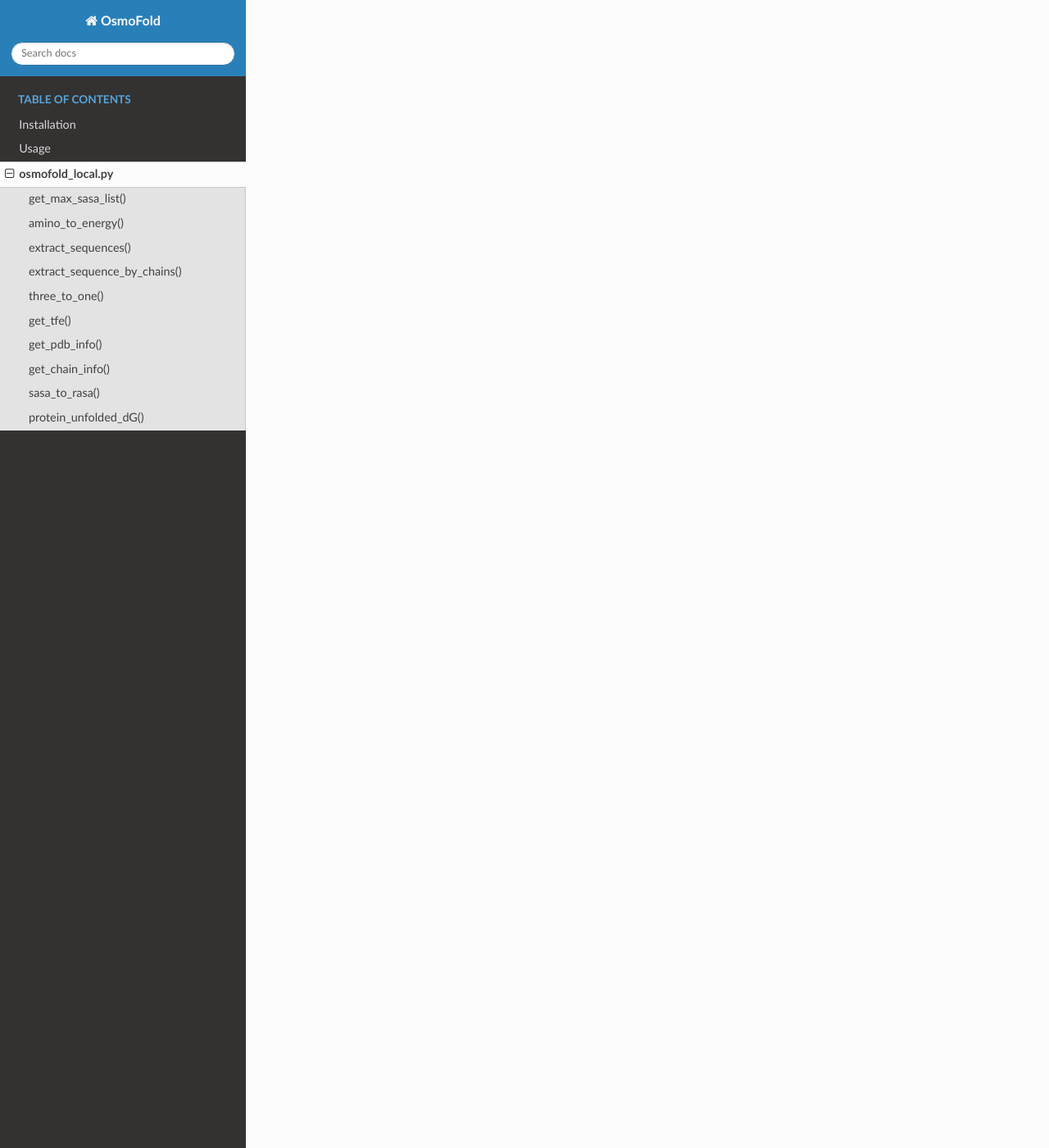
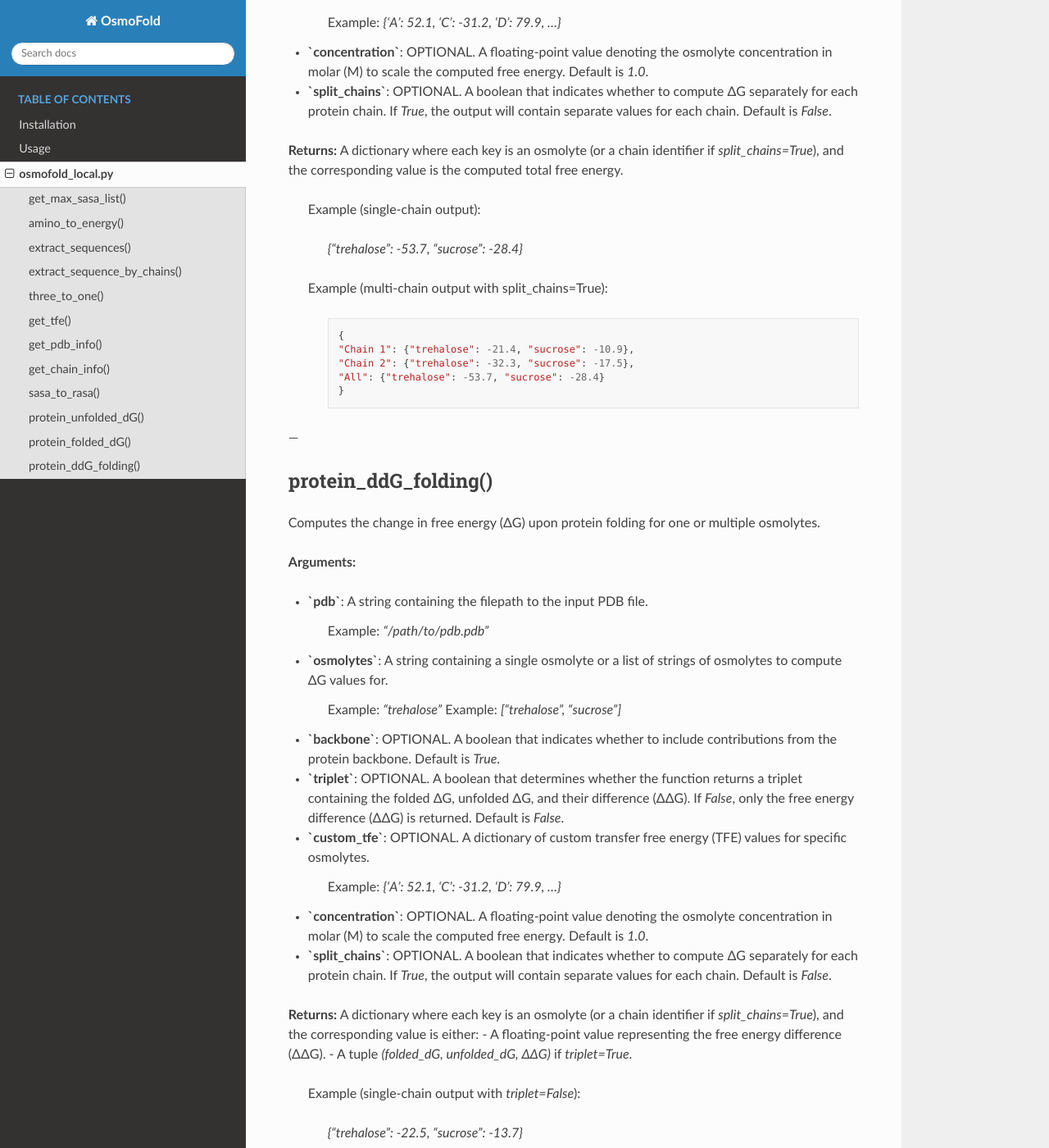
Before and after one commit to vnchlsn/OsmoFold, a Sphinx documentation site: the page built from docs/osmofold_local.rst, in a window 1280 px wide and 1400 px high, scrolled down 6274 px. Shown: the whole window at 82% size. Built offline with Sphinx 7.4.7 and the Read the Docs theme 3.1.0, drawn with Linux system fonts in a browser that asks for light colours; some of the changed text lies outside the part shown.

Commit message:
Minor update to documentation

```diff
--- a/docs/osmofold_local.rst
+++ b/docs/osmofold_local.rst
@@ -177,9 +177,13 @@
 [0] is the sequence of the input protein(s) as a string, and [1] is their corresponding SASA values stored as floats. Also
 contains an "All" key whose corresponding value will be the same as the output of get_pdb_info().
 
-   Example: `{"Chain 1": ["ACD", [52.1, -31.2, 79.9]],
+   Example:
+
+   .. code-block:: python
+
+            {"Chain 1": ["ACD", [52.1, -31.2, 79.9]],
             "Chain 2": ["FPW", [-111.2, 90.4, 51.7]],
-            "All": ["ACDFPW, [52.1, -31.2, 79.9, -111.2, 90.4, 51.7]]}`
+            "All": ["ACDFPW", [52.1, -31.2, 79.9, -111.2, 90.4, 51.7]]}
 
 ---
 
@@ -241,10 +245,120 @@
 
    Example (multi-chain output with split_chains=True):
 
-      `{
-      "Chain 1": {"trehalose": -32.5, "sucrose": -18.4},
-      "Chain 2": {"trehalose": -42.8, "sucrose": -23.7},
-      "All": {"trehalose": -75.3, "sucrose": -42.1}
-      }`
+     .. code-block:: python
+
+            {
+            "Chain 1": {"trehalose": -32.5, "sucrose": -18.4},
+            "Chain 2": {"trehalose": -42.8, "sucrose": -23.7},
+            "All": {"trehalose": -75.3, "sucrose": -42.1}
+            }
+
+---
+
+protein_folded_dG()
+----------------------
+
+Computes the total free energy (ΔG) for the folded protein in the presence of one or multiple osmolytes.
+
+**Arguments:**
+
+- **`pdb`**: A string containing the filepath to the input PDB file.
+
+      Example: `"/path/to/pdb.pdb"`
+
+- **`osmolytes`**: A string containing a single osmolyte or a list of strings of osmolytes to compute ΔG values for.
+
+      Example: `"trehalose"`
+      Example: `["trehalose", "sucrose"]`
+
+- **`backbone`**: OPTIONAL. A boolean that indicates whether to include contributions from the protein backbone. Default is `True`.
+
+- **`custom_tfe`**: OPTIONAL. A dictionary of custom transfer free energy (TFE) values for specific osmolytes.
+
+      Example: `{'A': 52.1, 'C': -31.2, 'D': 79.9, ...}`
+
+- **`concentration`**: OPTIONAL. A floating-point value denoting the osmolyte concentration in molar (M) to scale the computed free energy. Default is `1.0`.
+
+- **`split_chains`**: OPTIONAL. A boolean that indicates whether to compute ΔG separately for each protein chain. If `True`, the output will contain separate values for each chain. Default is `False`.
+
+**Returns:**
+A dictionary where each key is an osmolyte (or a chain identifier if `split_chains=True`), and the corresponding value is the computed total free energy.
+
+   Example (single-chain output):
+
+      `{"trehalose": -53.7, "sucrose": -28.4}`
+
+   Example (multi-chain output with split_chains=True):
+
+      .. code-block:: python
+
+            {
+            "Chain 1": {"trehalose": -21.4, "sucrose": -10.9},
+            "Chain 2": {"trehalose": -32.3, "sucrose": -17.5},
+            "All": {"trehalose": -53.7, "sucrose": -28.4}
+            }
+
+---
+
+protein_ddG_folding()
+----------------------
+
+Computes the change in free energy (ΔG) upon protein folding for one or multiple osmolytes.
+
+**Arguments:**
+
+- **`pdb`**: A string containing the filepath to the input PDB file.
+
+      Example: `"/path/to/pdb.pdb"`
+
+- **`osmolytes`**: A string containing a single osmolyte or a list of strings of osmolytes to compute ΔG values for.
+
+      Example: `"trehalose"`
+      Example: `["trehalose", "sucrose"]`
+
+- **`backbone`**: OPTIONAL. A boolean that indicates whether to include contributions from the protein backbone. Default is `True`.
+
+- **`triplet`**: OPTIONAL. A boolean that determines whether the function returns a triplet containing the folded ΔG, unfolded ΔG, and their difference (ΔΔG). If `False`, only the free energy difference (ΔΔG) is returned. Default is `False`.
+
+- **`custom_tfe`**: OPTIONAL. A dictionary of custom transfer free energy (TFE) values for specific osmolytes.
+
+      Example: `{'A': 52.1, 'C': -31.2, 'D': 79.9, ...}`
+
+- **`concentration`**: OPTIONAL. A floating-point value denoting the osmolyte concentration in molar (M) to scale the computed free energy. Default is `1.0`.
+
+- **`split_chains`**: OPTIONAL. A boolean that indicates whether to compute ΔG separately for each protein chain. If `True`, the output will contain separate values for each chain. Default is `False`.
+
+**Returns:**
+A dictionary where each key is an osmolyte (or a chain identifier if `split_chains=True`), and the corresponding value is either:
+- A floating-point value representing the free energy difference (ΔΔG).
+- A tuple `(folded_dG, unfolded_dG, ΔΔG)` if `triplet=True`.
+
+   Example (single-chain output with `triplet=False`):
+
+      `{"trehalose": -22.5, "sucrose": -13.7}`
+
+   Example (single-chain output with `triplet=True`):
+
+      `{"trehalose": (-53.7, -31.2, -22.5), "sucrose": (-28.4, -14.7, -13.7)}`
+
+   Example (multi-chain output with `split_chains=True` and `triplet=False`):
+
+      .. code-block:: python
+
+            {
+            "Chain 1": {"trehalose": -10.1, "sucrose": -5.8},
+            "Chain 2": {"trehalose": -12.4, "sucrose": -7.9},
+            "All": {"trehalose": -22.5, "sucrose": -13.7}
+            }
+
+   Example (multi-chain output with `split_chains=True` and `triplet=True`):
+
+      .. code-block:: python
+
+            {
+            "Chain 1": {"trehalose": (-21.4, -11.3, -10.1), "sucrose": (-10.9, -5.1, -5.8)},
+            "Chain 2": {"trehalose": (-32.3, -19.9, -12.4), "sucrose": (-17.5, -9.6, -7.9)},
+            "All": {"trehalose": (-53.7, -31.2, -22.5), "sucrose": (-28.4, -14.7, -13.7)}
+            }
 
 *If any of the functions fail to work as described, please submit a GitHub issue or contact Vincent (`vnichol2@uwyo.edu`).*
```
